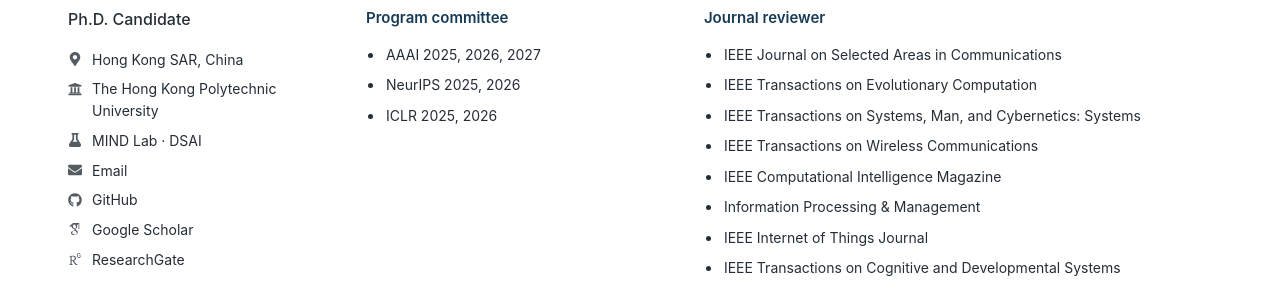
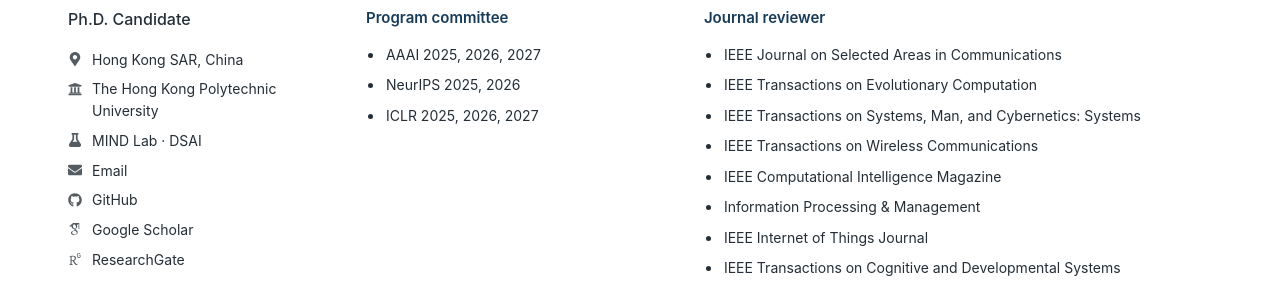
Before and after one commit to Rainy-ZhouYu/rainy-zhouyu.github.io, a Jekyll site: the page built from _pages/about.md, in a window 1280 px wide and 900 px high, scrolled down 4872 px. Shown: the part 390-681 px from the top of the window. Built offline with Jekyll 4.4.1, drawn with Linux system fonts in a browser that asks for light colours.

Commit message:
Add ICLR 2027 to program committee list

```diff
--- a/_pages/about.md
+++ b/_pages/about.md
@@ -82,7 +82,7 @@
 <section class="section" id="service">
   <h2>Professional service</h2>
   <div class="service-columns">
-    <div><h3>Program committee</h3><ul><li>AAAI 2025, 2026, 2027</li><li>NeurIPS 2025, 2026</li><li>ICLR 2025, 2026</li></ul></div>
+    <div><h3>Program committee</h3><ul><li>AAAI 2025, 2026, 2027</li><li>NeurIPS 2025, 2026</li><li>ICLR 2025, 2026, 2027</li></ul></div>
     <div><h3>Journal reviewer</h3><ul><li>IEEE Journal on Selected Areas in Communications</li><li>IEEE Transactions on Evolutionary Computation</li><li>IEEE Transactions on Systems, Man, and Cybernetics: Systems</li><li>IEEE Transactions on Wireless Communications</li><li>IEEE Computational Intelligence Magazine</li><li>Information Processing &amp; Management</li><li>IEEE Internet of Things Journal</li><li>IEEE Transactions on Cognitive and Developmental Systems</li><li>IEEE Communications Magazine</li></ul></div>
   </div>
 </section>
```
